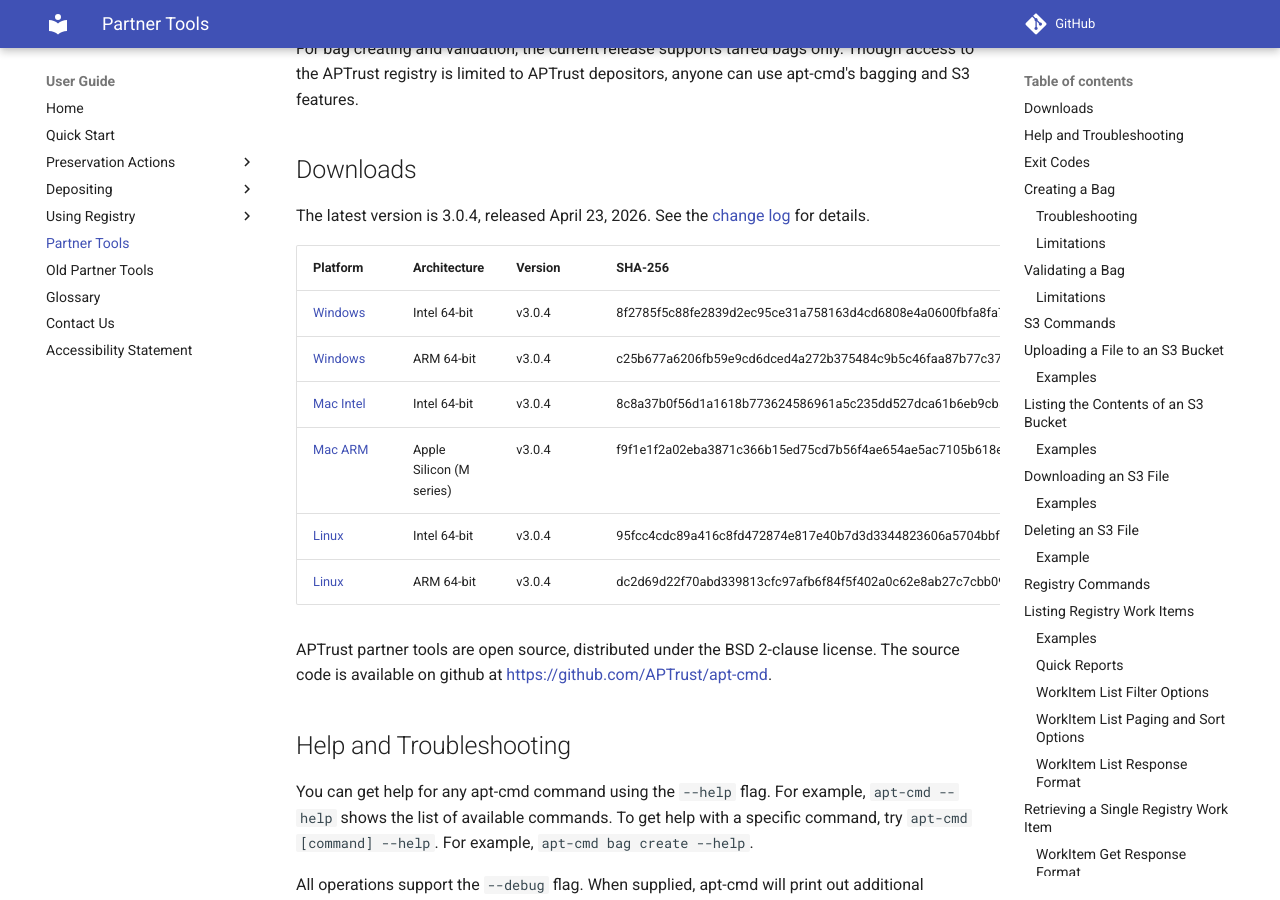
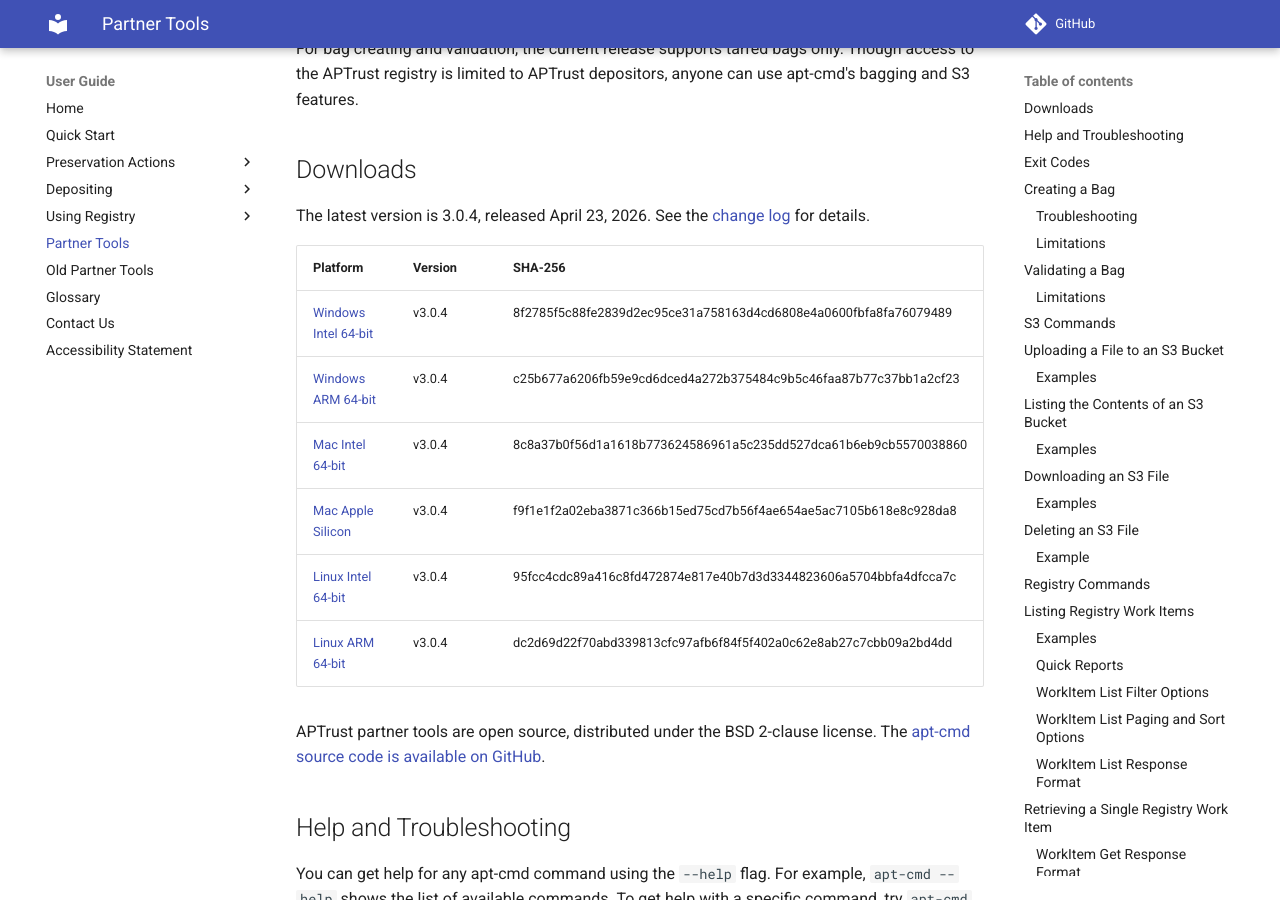
Before and after one commit to APTrust/userguide, an MkDocs documentation site: the page built from docs/partner_tools.md, in a window 1280 px wide and 900 px high, scrolled down 480 px. Built offline with MkDocs 1.6.1 and Material for MkDocs 9.7.7, drawn with Linux system fonts in a browser that asks for light colours; comment, search, counter and statistics services are not loaded.

Commit message:
content a11y fixes

```diff
--- a/docs/partner_tools.md
+++ b/docs/partner_tools.md
@@ -19,16 +19,16 @@
 
 The latest version is 3.0.4, released April 23, 2026. See the [change log](https://github.com/APTrust/apt-cmd/blob/master/CHANGELOG.md){target=_blank} for details.
 
-| Platform | Architecture | Version | SHA-256 |
-| -------- | ------------ | ------- | ------- |
-| [Windows](https://s3.amazonaws.com/aptrust.public.download/apt-cmd/v3.0.4/windows/amd64/apt-cmd.exe) | Intel 64-bit | v3.0.4 | 8f2785f5c88fe2839d2ec95ce31a758163d4cd6808e4a0600fbfa8fa76079489 |
-| [Windows](https://s3.amazonaws.com/aptrust.public.download/apt-cmd/v3.0.4/windows/arm64/apt-cmd.exe) | ARM 64-bit | v3.0.4 | c25b677a6206fb59e9cd6dced4a272b375484c9b5c46faa87b77c37bb1a2cf23 |
-| [Mac Intel](https://s3.amazonaws.com/aptrust.public.download/apt-cmd/v3.0.4/mac/amd64/apt-cmd)  | Intel 64-bit | v3.0.4 | 8c8a37b0f56d1a1618b773624586961a5c235dd527dca61b6eb9cb5570038860 |
-| [Mac ARM](https://s3.amazonaws.com/aptrust.public.download/apt-cmd/v3.0.4/mac/arm64/apt-cmd) | Apple Silicon (M series) | v3.0.4 | f9f1e1f2a02eba3871c366b15ed75cd7b56f4ae654ae5ac7105b618e8c928da8 |
-| [Linux](https://s3.amazonaws.com/aptrust.public.download/apt-cmd/v3.0.4/linux/amd64/apt-cmd) | Intel 64-bit | v3.0.4 | 95fcc4cdc89a416c8fd472874e817e40b7d3d3344823606a5704bbfa4dfcca7c |
-| [Linux](https://s3.amazonaws.com/aptrust.public.download/apt-cmd/v3.0.4/linux/arm64/apt-cmd) | ARM 64-bit | v3.0.4 | dc2d69d22f70abd339813cfc97afb6f84f5f402a0c62e8ab27c7cbb09a2bd4dd |
+| Platform | Version | SHA-256 |
+| -------- | ------- | ------- |
+| [Windows Intel 64-bit](https://s3.amazonaws.com/aptrust.public.download/apt-cmd/v3.0.4/windows/amd64/apt-cmd.exe) | v3.0.4 | 8f2785f5c88fe2839d2ec95ce31a758163d4cd6808e4a0600fbfa8fa76079489 |
+| [Windows ARM 64-bit](https://s3.amazonaws.com/aptrust.public.download/apt-cmd/v3.0.4/windows/arm64/apt-cmd.exe) | v3.0.4 | c25b677a6206fb59e9cd6dced4a272b375484c9b5c46faa87b77c37bb1a2cf23 |
+| [Mac Intel 64-bit](https://s3.amazonaws.com/aptrust.public.download/apt-cmd/v3.0.4/mac/amd64/apt-cmd) | v3.0.4 | 8c8a37b0f56d1a1618b773624586961a5c235dd527dca61b6eb9cb5570038860 |
+| [Mac Apple Silicon](https://s3.amazonaws.com/aptrust.public.download/apt-cmd/v3.0.4/mac/arm64/apt-cmd) | v3.0.4 | f9f1e1f2a02eba3871c366b15ed75cd7b56f4ae654ae5ac7105b618e8c928da8 |
+| [Linux Intel 64-bit](https://s3.amazonaws.com/aptrust.public.download/apt-cmd/v3.0.4/linux/amd64/apt-cmd) | v3.0.4 | 95fcc4cdc89a416c8fd472874e817e40b7d3d3344823606a5704bbfa4dfcca7c |
+| [Linux ARM 64-bit](https://s3.amazonaws.com/aptrust.public.download/apt-cmd/v3.0.4/linux/arm64/apt-cmd) | v3.0.4 | dc2d69d22f70abd339813cfc97afb6f84f5f402a0c62e8ab27c7cbb09a2bd4dd |
 
-APTrust partner tools are open source, distributed under the BSD 2-clause license. The source code is available on github at [https://github.com/APTrust/apt-cmd](https://github.com/APTrust/apt-cmd){target=_blank}.
+APTrust partner tools are open source, distributed under the BSD 2-clause license. The [apt-cmd source code is available on GitHub](https://github.com/APTrust/apt-cmd){target=_blank}.
 
 
 ## Help and Troubleshooting
```
